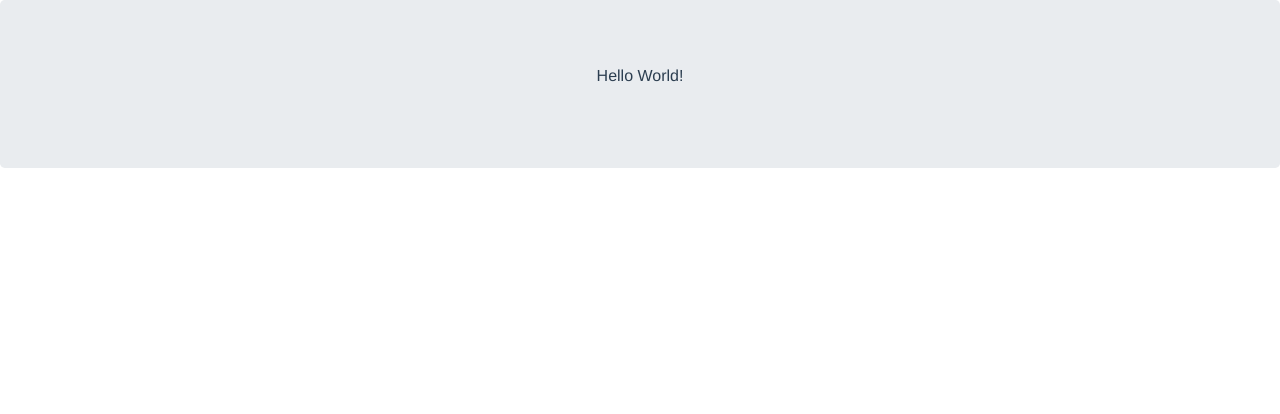
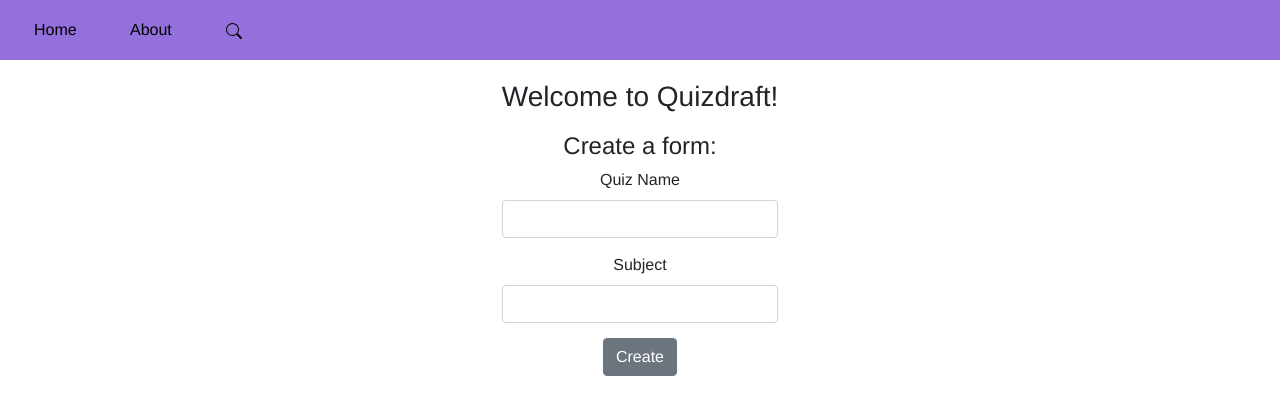
Before and after one commit to kevany23/QuizDraft, a Vue app in the folder client/: page / in a window 1280 px wide. Shown: the top 414 px of the page. Built offline with nearby package versions, Linux system fonts and the light colour scheme.

Commit message:
Added navbar, home page, and about page

```diff
--- a/client/src/App.vue
+++ b/client/src/App.vue
@@ -2,17 +2,31 @@
   <div id="app">
     <div id="nav">
       <!-- Navbar should go here -->
+      <Navbar/>
     </div>
     <router-view/>
   </div>
 </template>
 
+<script>
+import Navbar from '@/components/Navbar.vue';
+
+export default {
+  name: 'App',
+  components: {
+    Navbar
+  }
+}
+
+</script>
+
 <style>
 #app {
+  display: flex;
+  flex-direction: column;
+  text-align: center;
   font-family: Avenir, Helvetica, Arial, sans-serif;
   -webkit-font-smoothing: antialiased;
   -moz-osx-font-smoothing: grayscale;
-  text-align: center;
-  color: #2c3e50;
 }
 </style>
--- /dev/null
+++ b/client/src/components/Navbar.vue
@@ -0,0 +1,44 @@
+<template>
+  <div>
+    <b-navbar id="siteNavbar">
+      <b-navbar-nav>
+        <b-nav-item href="/">
+          <div class="navbarItem">
+            Home
+          </div>
+        </b-nav-item>
+        <b-nav-item href="/about">
+          <div class="navbarItem">
+            About
+          </div>
+        </b-nav-item>
+        <b-nav-item>
+          <div class="navbarItem">
+            <b-icon icon="search"></b-icon>
+          </div>
+        </b-nav-item>
+      </b-navbar-nav>
+    </b-navbar>
+  </div>
+</template>
+
+<script>
+export default {
+  name: "Navbar",
+};
+</script>
+
+<style>
+#siteNavbar {
+  background-color: mediumpurple;
+  height: 60px;
+  margin-bottom: 20px;
+}
+.navbarItem {
+  width: 80px;
+  text-align: left;
+  padding-left: 10px;
+  color: black;
+}
+
+</style>
--- /dev/null
+++ b/client/src/config/config.js
@@ -0,0 +1,3 @@
+export const foobar = process.env.VUE_APP_FOO_BAR;
+export const bar = "bar"
+export default foobar;
--- a/client/src/main.js
+++ b/client/src/main.js
@@ -7,6 +7,7 @@ import { BootstrapVue, BootstrapVueIcons } from 'bootstrap-vue';
 Vue.use(BootstrapVue);
 Vue.use(BootstrapVueIcons);
 Vue.config.productionTip = false;
+document.title = "QuizDraft";
 
 new Vue({
   router,
--- a/client/src/views/About.vue
+++ b/client/src/views/About.vue
@@ -1,6 +1,10 @@
 <template>
-  <div class="about">
-    <h1>This is an about page</h1>
+  <div id="mainDiv">
+    <h3>About Quizdraft</h3>
+    <p>
+      A study web-based application that allows you to create practice quizzes
+      with questions and answers.
+    </p>
   </div>
 </template>
 
@@ -10,3 +14,11 @@ export default {
   components: {}
 }
 </script>
+
+<style>
+#mainDiv {
+  display: flex;
+  flex-direction: column;
+  margin: auto;
+}
+</style>
--- a/client/src/views/Home.vue
+++ b/client/src/views/Home.vue
@@ -1,14 +1,46 @@
 <template>
-  <div class="home">
-    <b-jumbotron>
-      <p>Hello World!</p>
-    </b-jumbotron>
+  <div id="mainDiv">
+    <div>
+      <h3>Welcome to Quizdraft!</h3>
+    </div>
+    <div id="formDiv">
+      <h4>Create a form:</h4>
+      <b-form>
+        <label for="name">Quiz Name</label>
+        <b-form-input class="formInput" id="name"></b-form-input>
+        <label for="subject"> Subject </label>
+        <b-form-input class="formInput" id="subject"></b-form-input>
+        <b-button type="submit">Create</b-button>
+      </b-form>
+    </div>
   </div>
 </template>
 
 <script>
+import { foobar } from '../config/config.js';
+
 export default {
   name: "Home",
   components: {},
+  data: function() {
+    return {
+      foo: foobar
+    }
+  }
 };
 </script>
+
+<style>
+#mainDiv {
+  display: flex;
+  flex-direction: column;
+}
+
+#formDiv {
+  margin-top: 10px;
+}
+
+.formInput {
+  margin-bottom: 15px;
+}
+</style>
```
Also changed, not shown: 1 other file (tests, documents, lock files or other folders).
